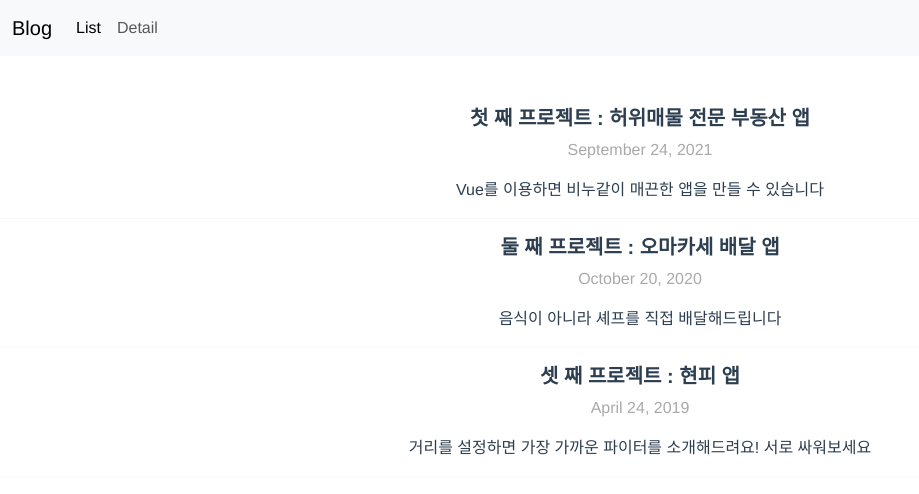
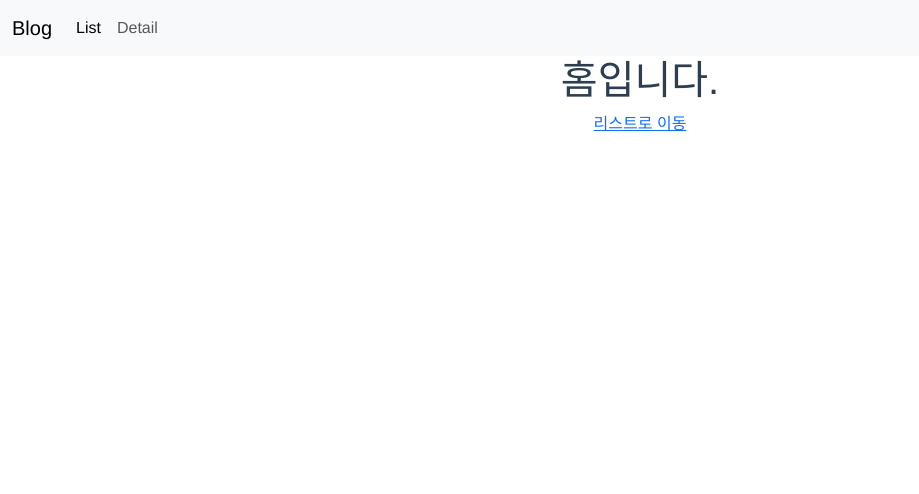
Before and after one commit to eundol0519/CodingApple-Blog, a Vue app: page / in a window 1280 px wide. Shown: the top 494 px of the page, without its empty margins (0-919 px from the left). Built offline with nearby package versions, Linux system fonts and the light colour scheme.

Commit message:
🎨 : Setting Vue-Router

```diff
--- a/package.json
+++ b/package.json
@@ -10,7 +10,8 @@
   "dependencies": {
     "bootstrap": "^5.3.3",
     "core-js": "^3.8.3",
-    "vue": "^3.2.13"
+    "vue": "^3.2.13",
+    "vue-router": "^4.3.2"
   },
   "devDependencies": {
     "@babel/core": "^7.12.16",
--- a/src/App.vue
+++ b/src/App.vue
@@ -1,17 +1,15 @@
 <template>
   <Navbar />
-  <List />
+  <router-view></router-view>
 </template>
 
 <script>
 import Navbar from "./components/Navbar.vue";
-import List from "./pages/List.vue";
 
 export default {
   name: "App",
   components: {
     Navbar,
-    List,
   },
 };
 </script>
--- a/src/main.js
+++ b/src/main.js
@@ -4,4 +4,6 @@ import App from './App.vue'
 import "bootstrap"
 import "bootstrap/dist/css/bootstrap.min.css"
 
-createApp(App).mount('#app')
+import router from './routes/router'
+
+createApp(App).use(router).mount('#app')
--- /dev/null
+++ b/src/pages/Error.vue
@@ -0,0 +1,15 @@
+<template>
+  <h1 class="errorTitle">Error</h1>
+</template>
+
+<script>
+export default {
+  name: "Error",
+};
+</script>
+
+<style>
+.errorTitle {
+  color: red;
+}
+</style>
--- /dev/null
+++ b/src/pages/Home.vue
@@ -0,0 +1,13 @@
+<template>
+  <h1>홈입니다.</h1>
+
+  <router-link to="/writing">리스트로 이동</router-link>
+</template>
+
+<script>
+export default {
+  name: "Home",
+};
+</script>
+
+<style></style>
```
Also changed, not shown: src/routes/router.js (added, +32 -0 lines), 2 other files (tests, documents, lock files or other folders).
